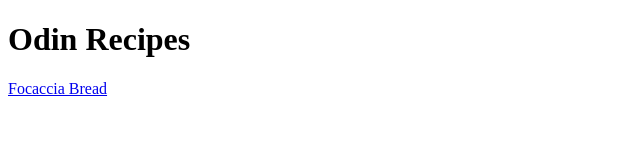
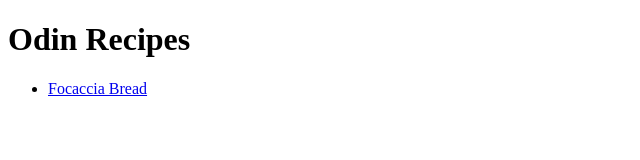
Before and after one commit to Lucas-Alves-Mothe/odin-recipes, a plain HTML site: page index.html in a window 1280 px wide. Shown: the full height of the page, 0-640 px from the left. Drawn offline with Linux system fonts and the light colour scheme.

```diff
--- a/index.html
+++ b/index.html
@@ -9,6 +9,8 @@
 <body>
     <h1>Odin Recipes</h1>
 
-    <a href="recipes/focaccia.html">Focaccia Bread</a>
+    <ul>
+        <li><a href="recipes/focaccia.html">Focaccia Bread</a></li>
+    </ul>
 </body>
 </html>
```
Also changed, not shown: recipes/spaghetti.html (added, +1 -0 lines), images/spaghetti.jpg (added).
